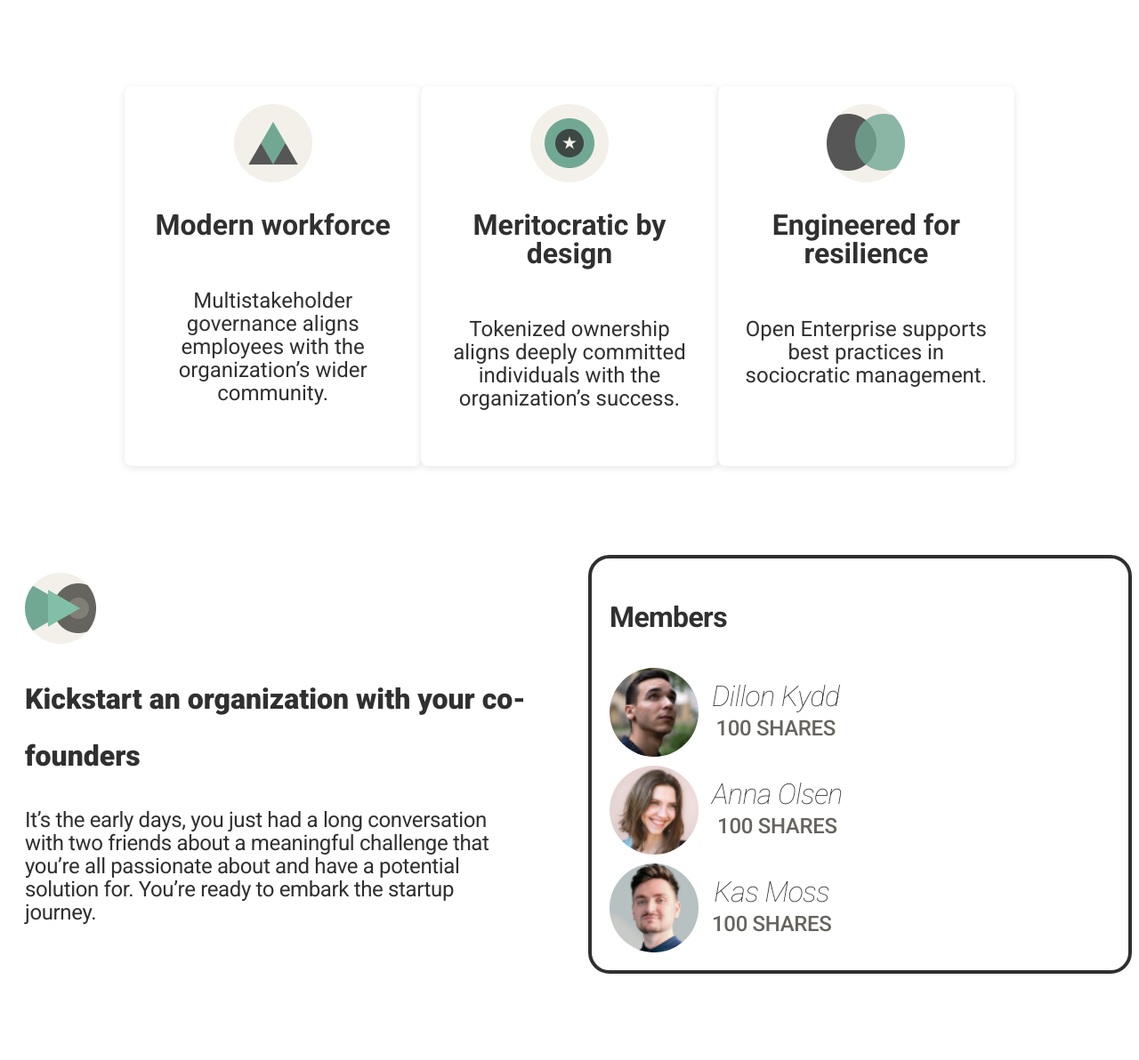
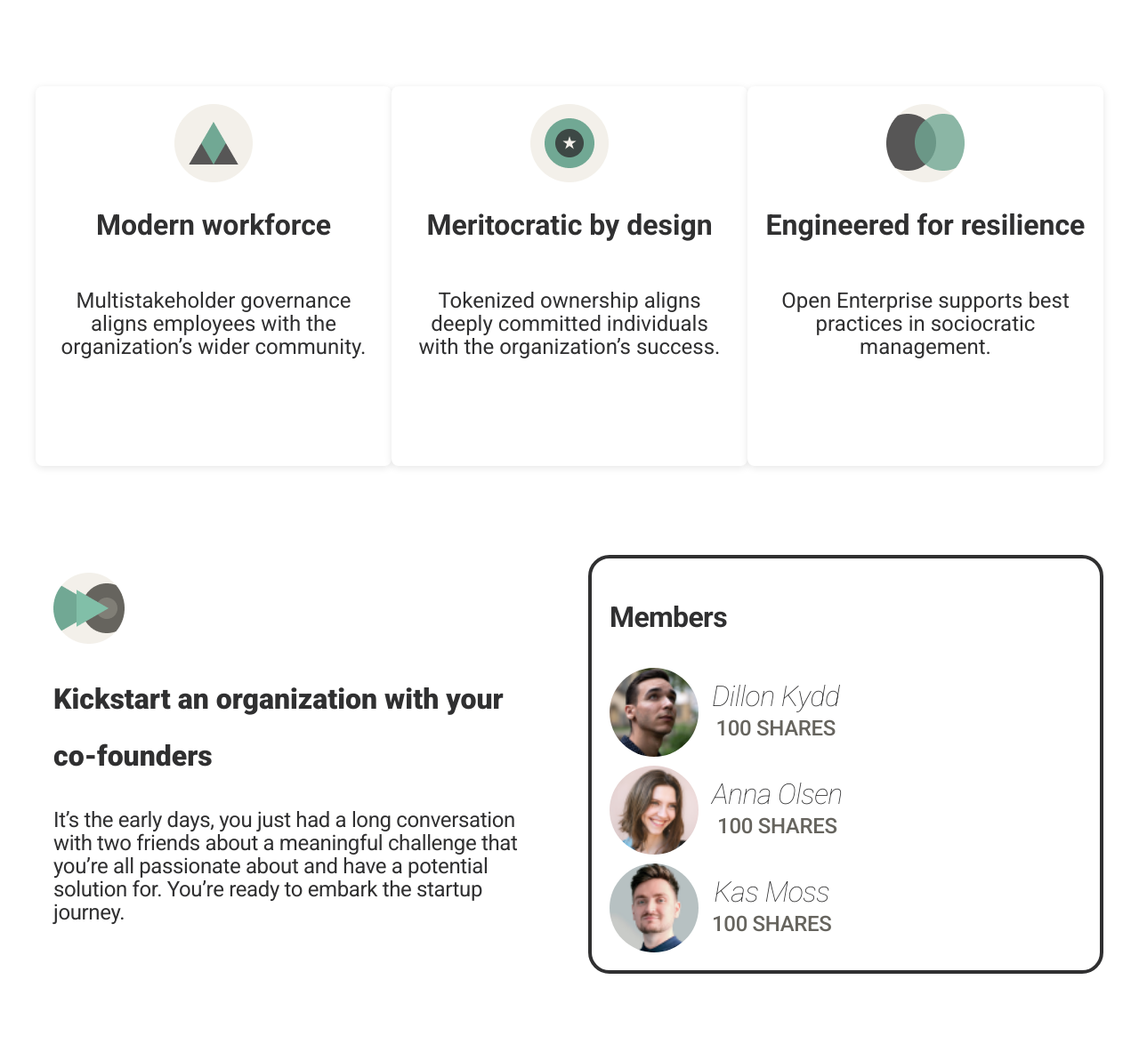
Before and after one commit to Xezer669/figma-project, a plain HTML site: page index.html in a window 1280 px wide. Shown: the part 1156-2348 px from the top of the page at 89% size. Drawn offline with nearby package versions, Linux system fonts and the light colour scheme.

Commit message:
modified:   assets/css/index.css

```diff
--- a/assets/css/index.css
+++ b/assets/css/index.css
@@ -75,7 +75,8 @@
     flex: 1;
     display: flex;
     column-gap: 50px;
-    margin-top: 100px;
+    width: 1200px;
+    margin: 100px auto 0 auto;
 }
 
 .box-1 {
@@ -181,7 +182,7 @@
     display: flex;
     justify-content: center;
     align-items: center;
-    width: 1000px;
+    width: 1200px;
     margin: 100px auto 0 auto;
 }
 
@@ -615,6 +616,8 @@
 .container-task {
     display: flex;
     column-gap: 40px;
+    width: 1200px;
+    margin: 0 auto;
 }
 
 .card-task {
```
